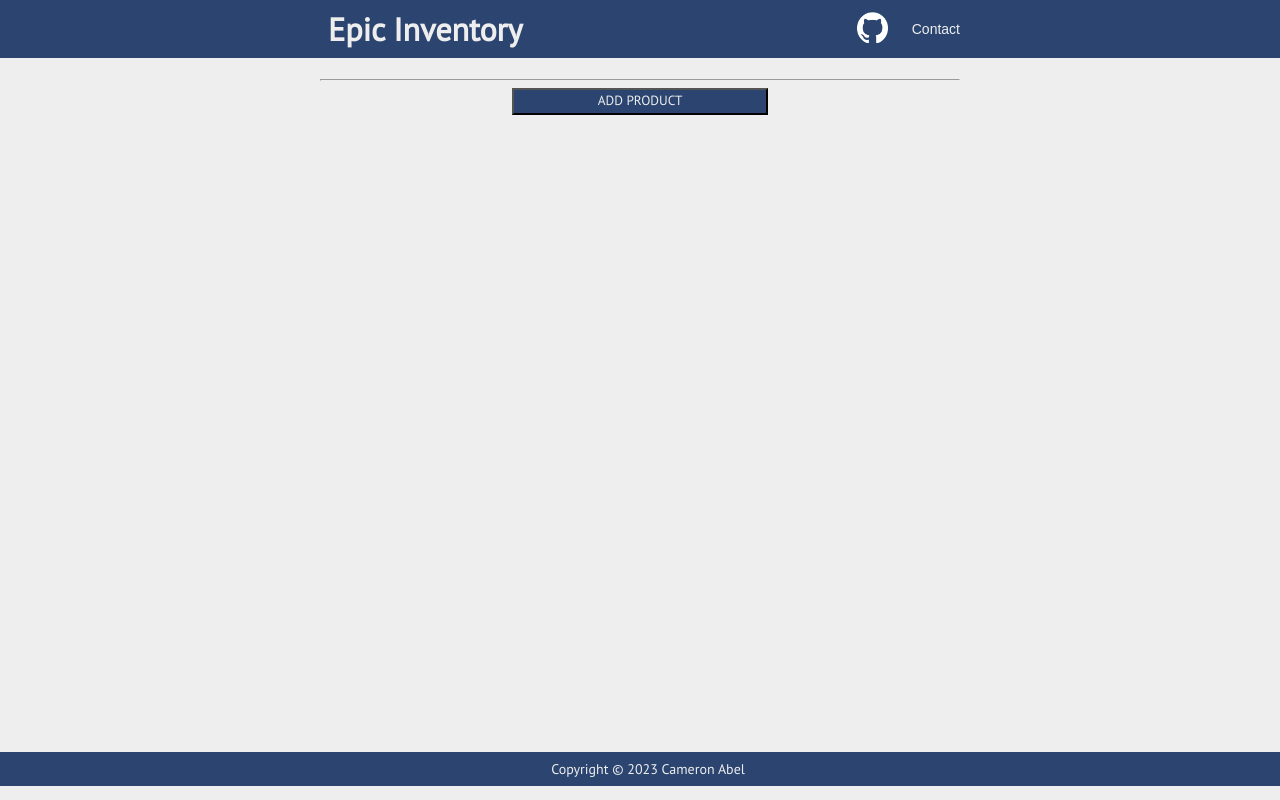
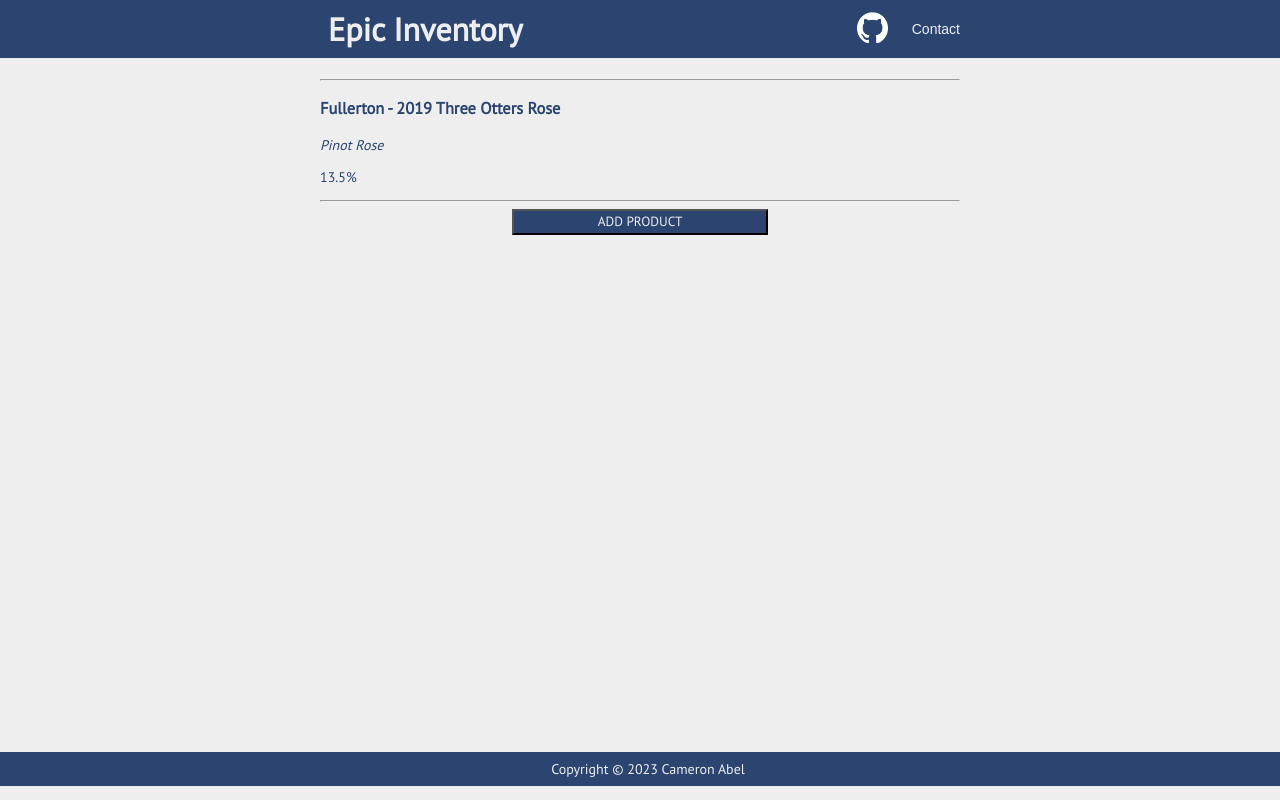
Before and after one commit to cameronabel/epic-inventory, a React (Create React App) app: page / in a window 1280 px wide. Built offline with nearby package versions, Linux system fonts and the light colour scheme.

Commit message:
display tweaks

```diff
--- a/src/components/Product.js
+++ b/src/components/Product.js
@@ -6,8 +6,9 @@ export default function Product(props){
   return (
     <>
       <div class="product" onClick={() => props.whenProductClicked(props.id)}>
-        <h3>{props.name} - {props.vendor}</h3>
-        <p>{props.shortDescription}</p>
+        <h3>{props.vendor} - {props.name}</h3>
+        <p><em>{props.shortDescription}</em></p>
+        <p>{props.abv}%</p>
         <hr />
       </div>
     </>
@@ -18,6 +19,8 @@ Product.propTypes = {
   name: PropTypes.string.isRequired,
   vendor: PropTypes.string.isRequired,
   shortDescription: PropTypes.string.isRequired,
+  abv: PropTypes.number.isRequired,
+  qty: PropTypes.number.isRequired,
   id: PropTypes.string,
   whenProductClicked: PropTypes.func
 };
--- a/src/components/ProductControl.js
+++ b/src/components/ProductControl.js
@@ -1,4 +1,6 @@
 import React from "react";
+import { v4 } from 'uuid';
+
 import ProductList from "./ProductList";
 import NewProductForm from "./NewProductForm";
 import ProductDetail from "./ProductDetail";
@@ -10,7 +12,7 @@ export default class ProductControl extends React.Component {
     super(props);
     this.state = {
       stateName: 'list',
-      mainProductList: [],
+      mainProductList: sampleProductArray,
       selectedProduct: null
     };
   }
@@ -79,6 +81,10 @@ export default class ProductControl extends React.Component {
     });
   }
 
+  handleDecrementingProductQuantity = (productToDecrement) => {
+    productToDecrement.qty -= 1;
+  }
+
   render(){
     let currentlyVisibleState = null;
     let buttonText = null;
@@ -125,3 +131,14 @@ export default class ProductControl extends React.Component {
     )
   }
 }
+
+let sampleProductArray = [
+  {
+    vendor: "Fullerton",
+    name: "2019 Three Otters Rose",
+    shortDescription: "Pinot Rose",
+    abv: 13.5,
+    qty: 100,
+    id: v4()
+  }
+]
--- a/src/components/ProductList.js
+++ b/src/components/ProductList.js
@@ -11,9 +11,11 @@ export default function ProductList(props){
         {props.productList.map((product) =>
           <Product
             whenProductClicked={props.onProductSelection}
+            vendor={product.vendor}
             name={product.name}
-            vendor={product.vendor}
             shortDescription={product.shortDescription}
+            abv={product.abv}
+            qty={product.qty}
             id={product.id}
             key={product.id}
           />
--- a/src/components/ReusableForm.js
+++ b/src/components/ReusableForm.js
@@ -8,14 +8,26 @@ export default function ReusableForm(props){
       <form class="page" onSubmit={props.formSubmissionHandler}>
         <input
           type='text'
+          name='vendor'
+          placeholder='Vendor'
+          required />
+        <br />
+        <input
+          type='text'
           name='name'
           placeholder='Product Name'
           required />
         <br />
         <input
-          type='text'
-          name='vendor'
-          placeholder='Vendor'
+          type='number'
+          name='abv'
+          placeholder="ABV %"
+          required />
+        <br />
+        <input
+          type='number'
+          name='qty'
+          placeholder='Servings'
           required />
         <br />
         <textarea
```
